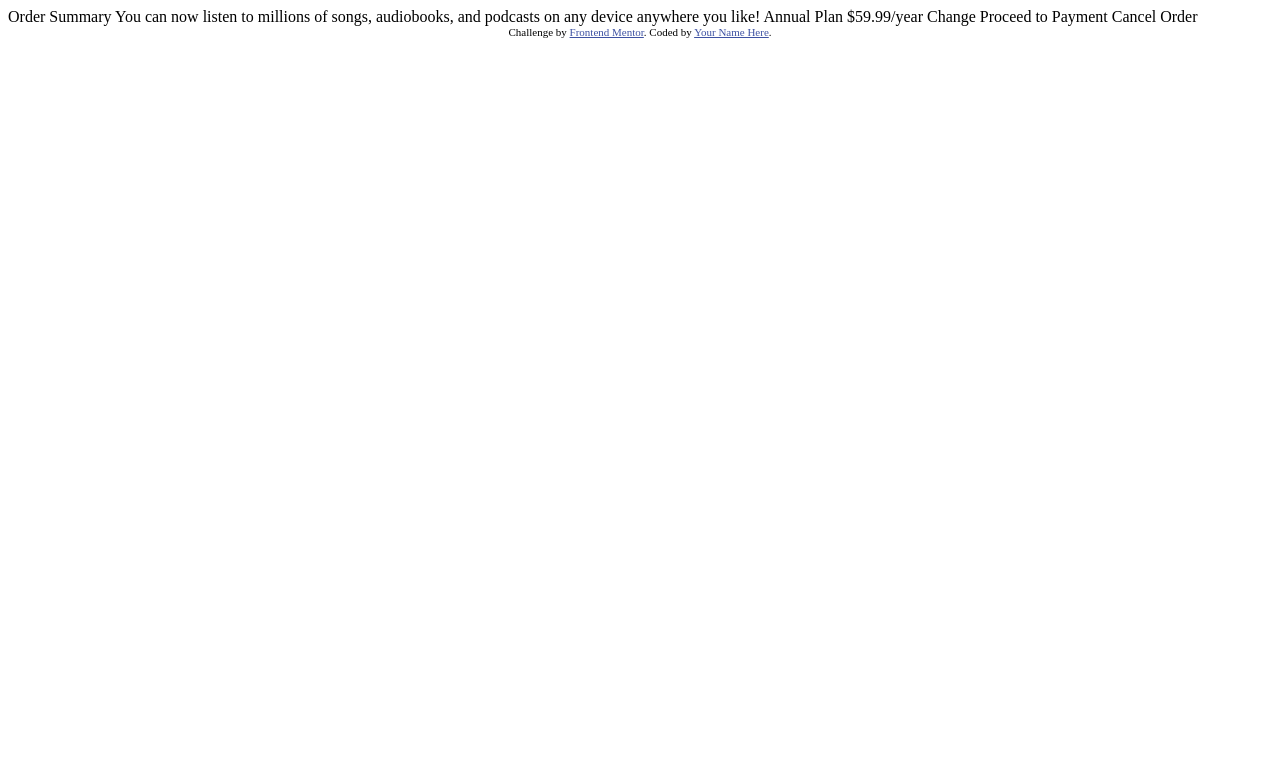
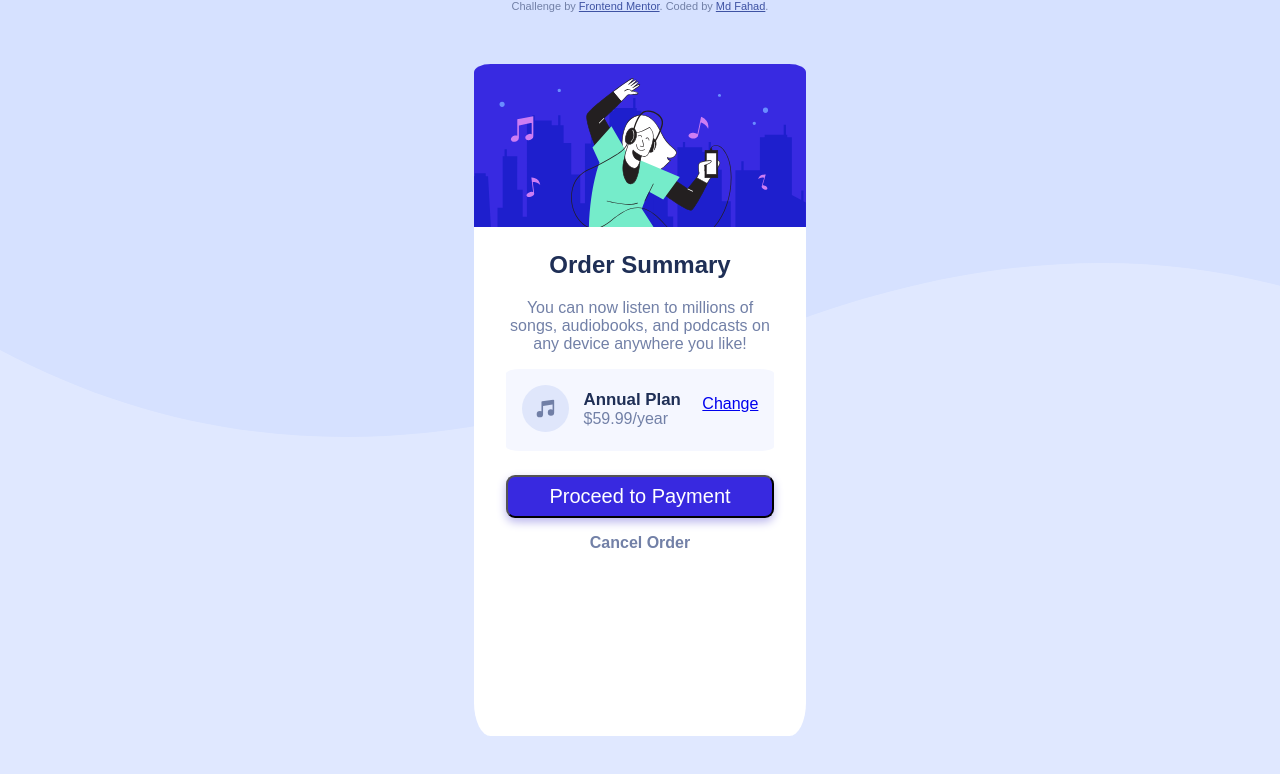
Before and after one commit to mdfahad74/order-summary-component-main, a plain HTML site: page index.html in a window 1280 px wide. Drawn offline with Linux system fonts and the light colour scheme; a web font is replaced by a local one.

Commit message:
Final push

```diff
--- /dev/null
+++ b/css/styles.css
@@ -0,0 +1,133 @@
+body{
+  text-align: center;
+   margin:0;
+   background-image:url("../images/pattern-background-desktop.svg");
+   background-repeat: no-repeat;
+   background-color: #E0E8FF;
+   background-color: hsl(225, 100%, 94%);
+   color: #7280A7;
+   font-weight: 500;
+   font-family: 'Red Hat Display', sans-serif;
+ }
+.main-container{
+  width: 26%;
+  height: 84%;
+  position: absolute;
+  top: 8%;
+  left:37%;
+  border-radius: 5%;
+  background-color: white;
+}
+.container-main-img{
+  position: relative;
+  width: 100%;
+  border-top-left-radius: inherit;
+  border-top-right-radius: inherit;
+}
+.secondary-container{
+  text-align: center;
+  padding: 0 2rem;
+}
+.price-info{
+  position: relative;
+  margin: 1rem 0 .5rem;
+  height: 50px;
+  padding: 1rem;
+  background-color: #F5F7FF;
+  background-color: hsl(225, 100%, 98%);
+  border-radius: 5.5%;
+}
+.music-icon{
+  float:left;
+  width: 20%;
+}
+.plans{
+  position: absolute;
+  left: 25%;
+  padding: 2% 4%;
+  text-align: left;
+  font-size: 0.9rem;
+}
+h3{
+  padding: 0;
+  margin: 0;
+}
+p{
+  font-size: 16px;
+  padding: 0;
+  margin: 0;
+}
+.change{
+  float: right;
+  padding-top: 10px;
+}
+.change:hover{
+   color:#7e75f5;
+   text-decoration:none;
+}
+.button{
+  width: 100%;
+  margin: 1rem 0;
+  border-radius: 9px;
+  box-shadow: 0 4px 10px #bab6ed;
+  color: #ffffff;
+  font-size: 20px;
+  background: #3829E0;
+  padding: 8px;
+  text-decoration: none;
+}
+.button:hover{
+  background: #7e75f5;
+ text-decoration: none;
+}
+.last-container{
+
+  margin-top: 0;
+  padding: 0;
+}
+.cancel{
+  margin-top: 5%;
+  text-decoration: none;
+  color: #7280A7;
+  font-weight: 700;
+}
+.cancel:hover{
+  color:#1F2F56;
+}
+.dark-blue{
+  color:#1F2F56;
+}
+.attribution {
+   font-size: 11px;
+   text-align: center;
+ }
+.attribution a {
+  color: #6D6F78;
+  color: hsl(228, 45%, 44%);
+ }
+ @media only screen and (max-width: 600px) {
+   body{
+     background-image: url("../images/pattern-background-mobile.svg");
+   }
+   .main-container{
+     width: 90%;
+     height: 86%;
+     position: absolute;
+     top: 7%;
+     left:5%;
+     border-radius: 5%;
+     background-color: white;
+   }
+ }
+
+@media only screen and (max-width: 375px) {
+  .main-container{
+    width: 90%;
+    height: 86%;
+    position: absolute;
+    top: 7%;
+    left:5%;
+    border-radius: 5%;
+    background-color: white;
+  }
+}
--- a/index.html
+++ b/index.html
@@ -1,37 +1,45 @@
 <!DOCTYPE html>
 <html lang="en">
+
 <head>
   <meta charset="UTF-8">
   <meta name="viewport" content="width=device-width, initial-scale=1.0"> <!-- displays site properly based on user's device -->
 
   <link rel="icon" type="image/png" sizes="32x32" href="./images/favicon-32x32.png">
-
+  <link rel="stylesheet" href="https://fonts.google.com/specimen/Red+Hat+Display">
+  <link rel="stylesheet" href="css/styles.css">
   <title>Frontend Mentor | Order summary card</title>
 
   <!-- Feel free to remove these styles or customise in your own stylesheet 👍 -->
-  <style>
-    .attribution { font-size: 11px; text-align: center; }
-    .attribution a { color: hsl(228, 45%, 44%); }
-  </style>
 </head>
+
 <body>
+  <div class="main-container">
+    <img class="container-main-img" src="images/illustration-hero.svg" alt="Girl listening to music">
+    <div class="secondary-container">
+      <h2 class="dark-blue">Order Summary</h2>
+      <p>You can now listen to millions of songs, audiobooks, and podcasts on any
+        device anywhere you like!</p>
+      <div class="price-info">
+        <img class="music-icon" src="images/icon-music.svg" alt="music icon">
+        <div class="plans">
+          <h3 class="dark-blue">Annual Plan</h3>
+          <p>$59.99/year</p>
+        </div>
+        <a class="change" href="#">Change</a>
+      </div>
+      <div class="last-container">
+        <button class="button" type="button" name="button">Proceed to Payment</button>
+        <a class="cancel" href="#">Cancel Order</a>
+      </div>
+    </div>
 
-  Order Summary
 
-  You can now listen to millions of songs, audiobooks, and podcasts on any
-  device anywhere you like!
-
-  Annual Plan
-  $59.99/year
-
-  Change
-
-  Proceed to Payment
-  Cancel Order
-
+  </div>
   <div class="attribution">
     Challenge by <a href="https://www.frontendmentor.io?ref=challenge" target="_blank">Frontend Mentor</a>.
-    Coded by <a href="#">Your Name Here</a>.
+    Coded by <a href="#">Md Fahad</a>.
   </div>
 </body>
+
 </html>
```
Also changed, not shown: images/desktop.png (added), images/mobile.png (added), 3 other files.
